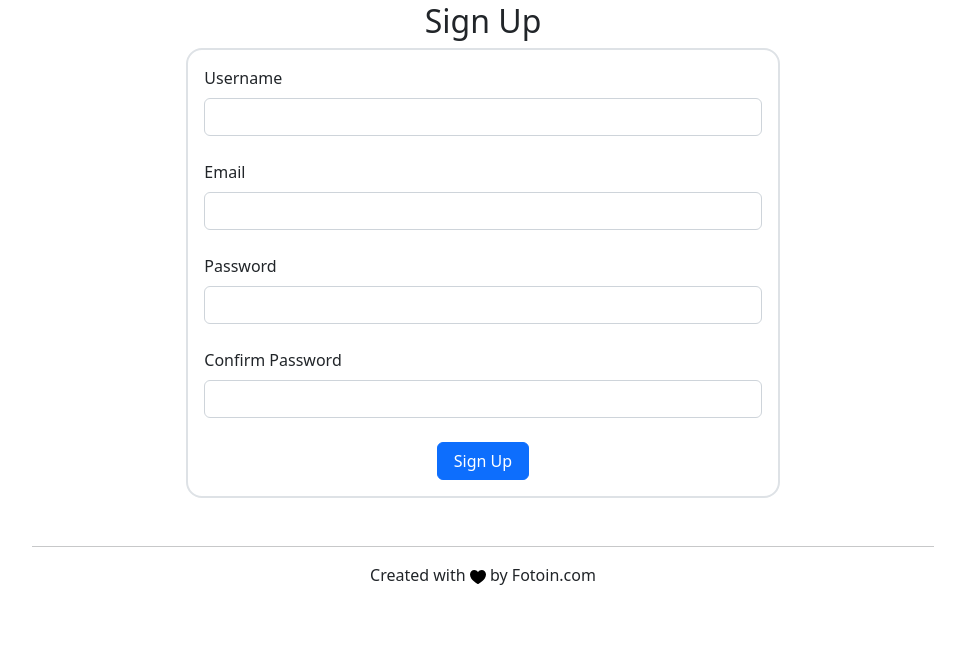
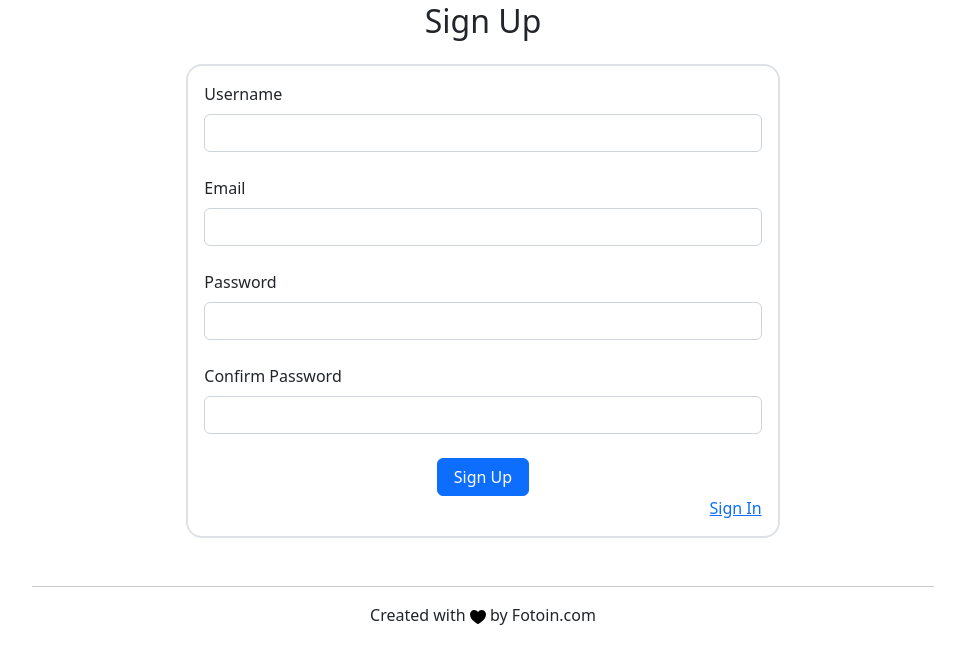
Before and after one commit to msadhimb/RPL, a PHP site: page /signup.php in a window 1280 px wide. Shown: the part 54-718 px from the top of the page, without its empty margins (157-1122 px from the left). Run offline with PHP 8.4, Linux system fonts and the light colour scheme.

Commit message:
Revisi Admin

```diff
--- a/client/index.php
+++ b/client/index.php
@@ -4,7 +4,7 @@ include "../Database.php";
 $d = new Database();
 $data = $d->getDataAll();
 $dataCam = $d->getDataAllCam();
-$dataUser = $d->getDataUser();
+$dataUser = $d->cekAkun();
 
 $data->setFetchMode(PDO::FETCH_ASSOC);
 $dataCam->setFetchMode(PDO::FETCH_ASSOC);
--- a/index.php
+++ b/index.php
@@ -30,12 +30,12 @@
           <div class="row">
             <div class="col-2"></div>
             <div class="col-8">
-              <h2 align="center">Login</h2>
+              <h2 class="mb-4" align="center">Login</h2>
               <?php
               if (isset($_GET['msg'])) {
                 if ($_GET['msg'] == 'success') {
               ?>
-                  <div class="alert alert-success text-center">User berhasil dibuat</div>
+                  <div class="alert alert-success">User berhasil dibuat</div>
               <?php
                 }
               }
--- a/signup.php
+++ b/signup.php
@@ -30,7 +30,7 @@
           <div class="row">
             <div class="col-2"></div>
             <div class="col-8">
-              <h2 align="center">Sign Up</h2>
+              <h2 class="mb-4" align="center">Sign Up</h2>
               <?php
               if (isset($_GET['msg'])) {
                 if ($_GET['msg'] == 'not-match') {
@@ -71,6 +71,10 @@
                     <input class="btn btn-primary" value="Sign Up" type="submit">
                   </div>
                 </form>
+                <div class="row d-flex justify-content-end">
+
+                  <a class="text-end" href="index.php">Sign In</a>
+                </div>
               </div>
             </div>
             <div class="col-2"></div>
```
